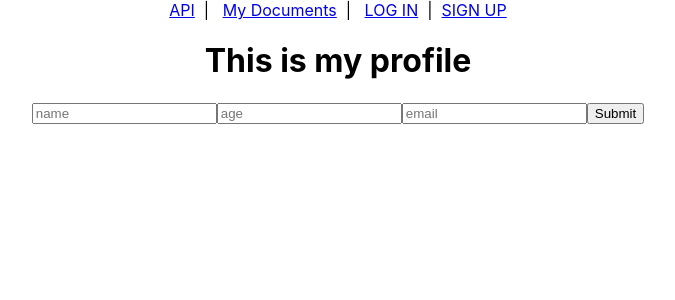
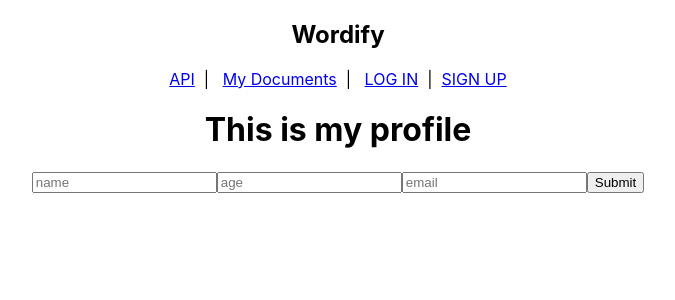
Before and after one commit to KareemD123/wordify, a React (Create React App) app: page / in a window 1280 px wide. Shown: the top 300 px of the page, without its empty margins (302-977 px from the left). Built offline with nearby package versions, Linux system fonts and the light colour scheme.

Commit message:
style testing

```diff
--- a/src/App.css
+++ b/src/App.css
@@ -36,3 +36,11 @@
     transform: rotate(360deg);
   }
 }
+
+.NavBar {
+
+}
+
+#left-sidebar {
+
+}
--- a/src/App.js
+++ b/src/App.js
@@ -31,7 +31,10 @@ class App extends Component {
   render() {
     return (
       <div className="App">
-        <Nav user={this.state.user} handleLogout={this.handleLogout} />
+        <section id="left-sidebar">
+          <h1>Wordify</h1>
+          <Nav user={this.state.user} handleLogout={this.handleLogout} />
+        </section>
         <Switch>
           <Route exact path="/" render={() => <Profile />} />
           <Route exact path="/Document" render={() => <Document />} />
--- a/src/components/Nav/Nav.jsx
+++ b/src/components/Nav/Nav.jsx
@@ -39,7 +39,7 @@ const NavBar = (props) => {
     </div>
   );
 
-  return <div className="NavBar">{nav}</div>;
+  return <nav className="NavBar">{nav}</nav>;
 };
 
 export default NavBar;
```
